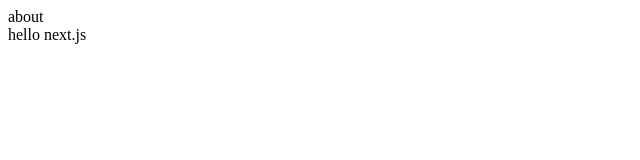
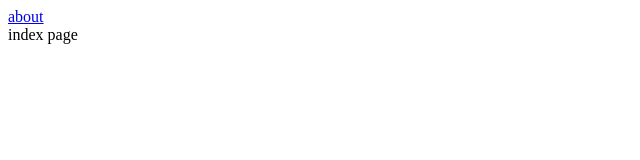
Before and after one commit to luke-hanwook/next-lint-practice, a Next.js app: page / in a window 1280 px wide. Shown: the top 160 px of the page, without its empty margins (0-640 px from the left). Built offline with nearby package versions, Linux system fonts and the light colour scheme.

Commit message:
transfer ts

```diff
--- /dev/null
+++ b/pages/about.tsx
@@ -0,0 +1,4 @@
+import React from 'react';
+export default function About() {
+    return <div>about page</div>
+}
--- a/pages/index.js
+++ b/pages/index.tsx
@@ -4,9 +4,9 @@
 function Index() {
   return (
     <>
-      <Link><a>about</a>
+      <Link href="/about"><a>about</a>
       </Link>
-      <div>hello next.js</div>
+      <div>index page</div>
     </>
   );
 }
```
Also changed, not shown: package.json (+5 -2 lines), 1 other file (tests, documents, lock files or other folders).
